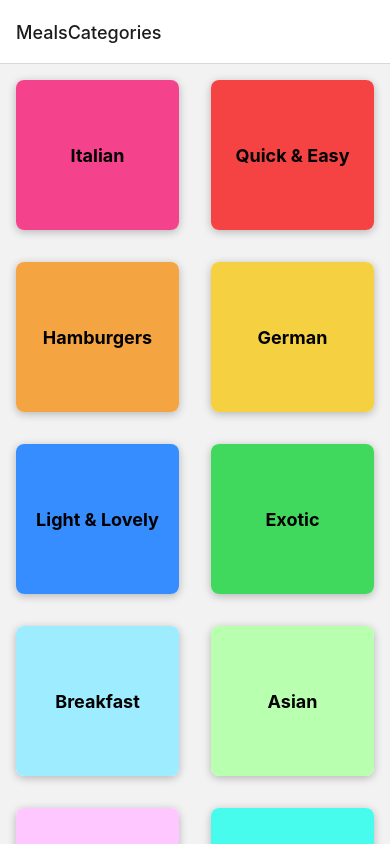
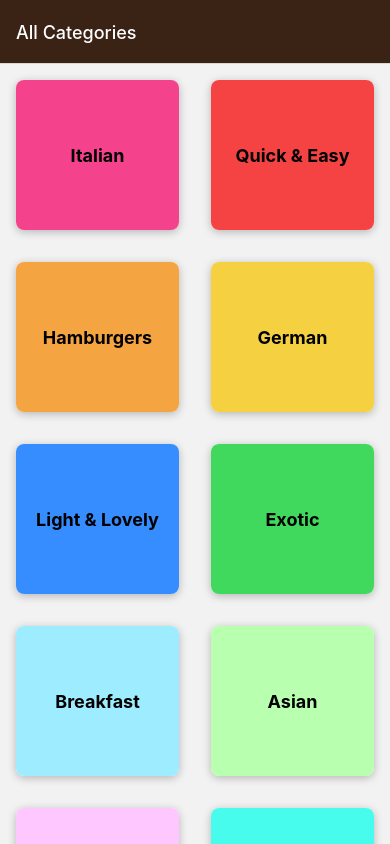
Before and after one commit to BoyanK95/ReactNativeMealsApp, a React Native app: screen / in a window 390 px wide. Built offline with nearby package versions, Linux system fonts and the light colour scheme.

Commit message:
Created custom navigation option styles

```diff
--- a/App.js
+++ b/App.js
@@ -1,21 +1,36 @@
 import { StatusBar } from 'expo-status-bar';
 import { StyleSheet } from 'react-native';
-import { NavigationContainer } from '@react-navigation/native'
-import { createNativeStackNavigator } from '@react-navigation/native-stack'
+import { NavigationContainer } from '@react-navigation/native';
+import { createNativeStackNavigator } from '@react-navigation/native-stack';
 import CategoriesScreen from './screens/CategoriesScreen';
 import MealsOverviewScreen from './screens/MealsOverviewScreen';
 
-const Stack = createNativeStackNavigator()
+const Stack = createNativeStackNavigator();
 
 export default function App() {
     return (
         <>
-            <StatusBar style='dark' />
+            <StatusBar style='light' />
             <NavigationContainer>
-              <Stack.Navigator>
-                <Stack.Screen name='MealsCategories' component={CategoriesScreen} />
-                <Stack.Screen name='MealsOverview' component={MealsOverviewScreen} />
-              </Stack.Navigator>
+                <Stack.Navigator
+                    screenOptions={{
+                        headerStyle: { backgroundColor: '#3a2215' },
+                        headerTintColor: 'white',
+                        contentStyle: { backgroundColor: '#5c3b20r25' }
+                    }}
+                >
+                    <Stack.Screen
+                        name='MealsCategories'
+                        component={CategoriesScreen}
+                        options={{
+                            title: 'All Categories',
+                            headerStyle: { backgroundColor: '#3a2215' },
+                            headerTintColor: 'white',
+                            contentStyle: { backgroundColor: '#5c3b20r25' }
+                        }}
+                    />
+                    <Stack.Screen name='MealsOverview' component={MealsOverviewScreen} />
+                </Stack.Navigator>
             </NavigationContainer>
         </>
     );
```
